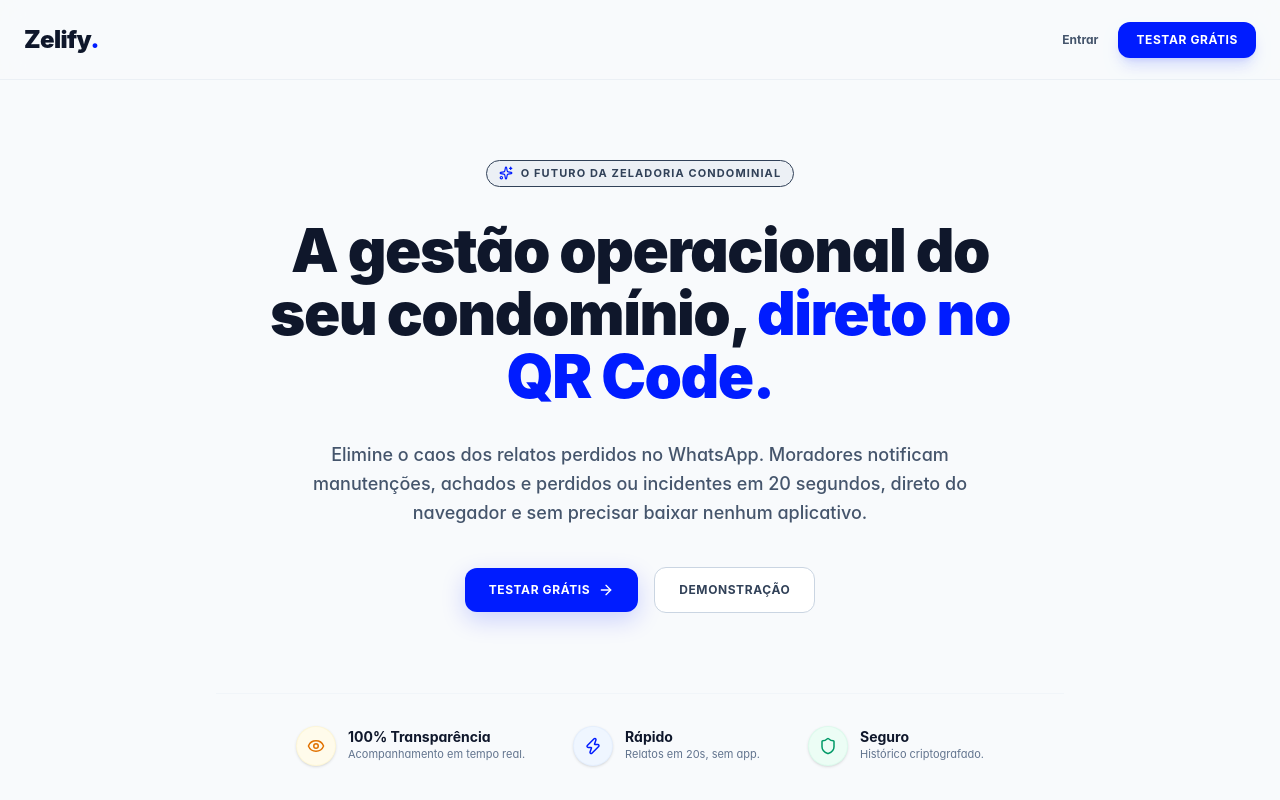
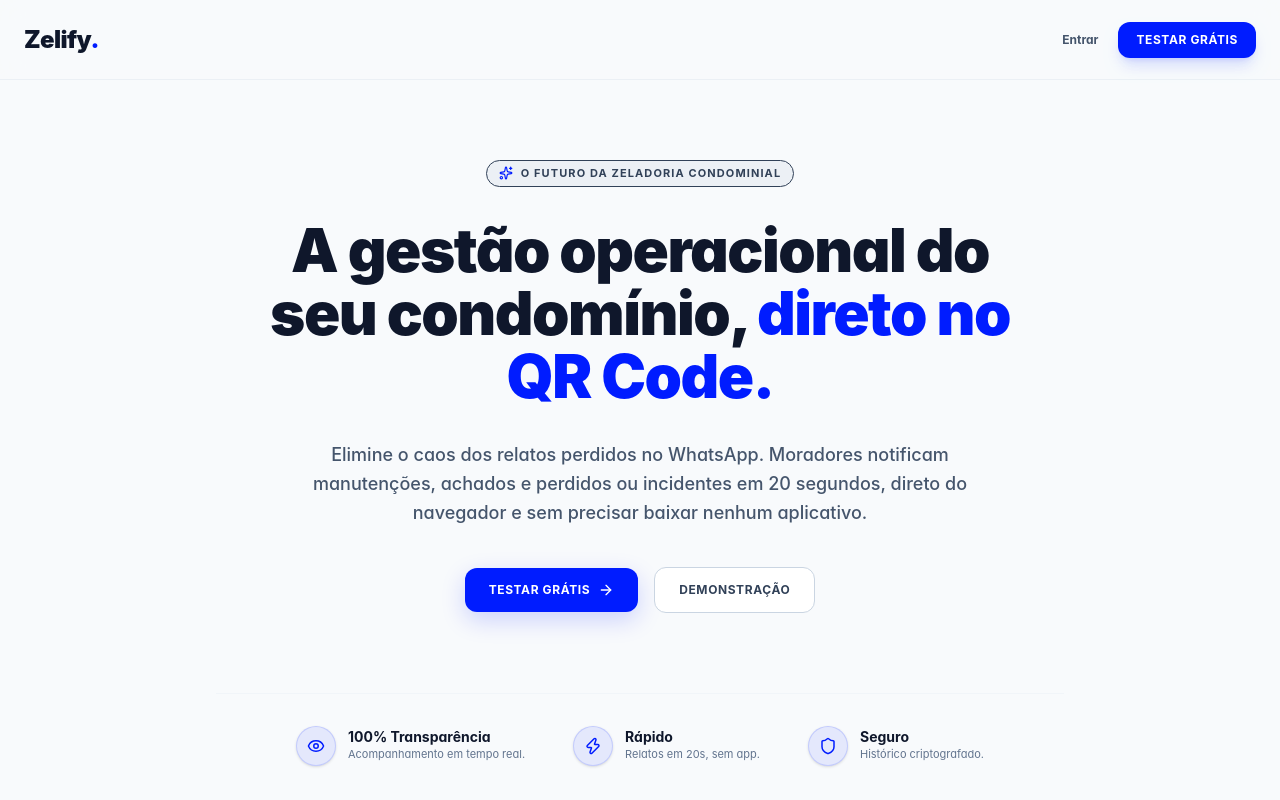
Before and after one commit to Leonardo-Tobias/Zelify-LP, a React (Vite) app: page / in a window 1280 px wide. Shown: the top 800 px of the page. Built offline with nearby package versions, Linux system fonts and the light colour scheme.

Commit message:
design: padroniza cor dos badges da hero para azul eletrico do brand

```diff
--- a/src/App.tsx
+++ b/src/App.tsx
@@ -392,7 +392,7 @@ export default function App() {
           <div className="flex flex-col sm:flex-row items-center justify-center gap-8 md:gap-12 mt-12 pt-8 border-t border-slate-100 w-full max-w-4xl mx-auto">
             {/* Badge 1: 100% Transparência */}
             <div className="flex items-center space-x-3 text-left">
-              <div className="w-10 h-10 rounded-full flex items-center justify-center bg-amber-50 text-amber-600 shrink-0 shadow-sm border border-amber-100/50">
+              <div className="w-10 h-10 rounded-full flex items-center justify-center bg-[#001CFF]/8 text-[#001CFF] shrink-0 shadow-sm border border-[#001CFF]/15">
                 <Eye className="w-4.5 h-4.5" />
               </div>
               <div>
@@ -403,7 +403,7 @@ export default function App() {
 
             {/* Badge 2: Rápido */}
             <div className="flex items-center space-x-3 text-left">
-              <div className="w-10 h-10 rounded-full flex items-center justify-center bg-blue-50 text-[#001CFF] shrink-0 shadow-sm border border-blue-100/50">
+              <div className="w-10 h-10 rounded-full flex items-center justify-center bg-[#001CFF]/8 text-[#001CFF] shrink-0 shadow-sm border border-[#001CFF]/15">
                 <Zap className="w-4.5 h-4.5" />
               </div>
               <div>
@@ -414,7 +414,7 @@ export default function App() {
 
             {/* Badge 3: Seguro */}
             <div className="flex items-center space-x-3 text-left">
-              <div className="w-10 h-10 rounded-full flex items-center justify-center bg-emerald-50 text-emerald-600 shrink-0 shadow-sm border border-emerald-100/50">
+              <div className="w-10 h-10 rounded-full flex items-center justify-center bg-[#001CFF]/8 text-[#001CFF] shrink-0 shadow-sm border border-[#001CFF]/15">
                 <Shield className="w-4.5 h-4.5" />
               </div>
               <div>
```
